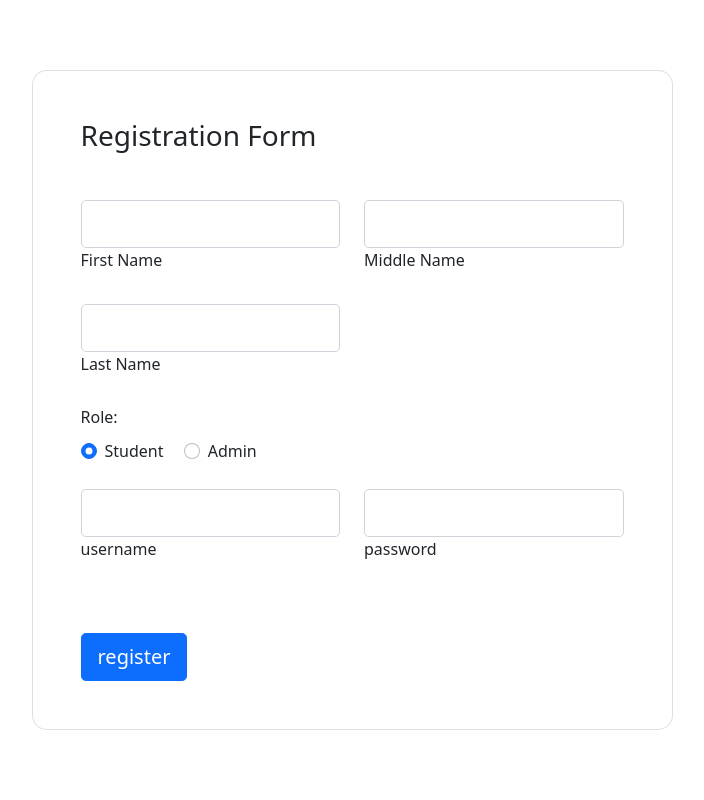
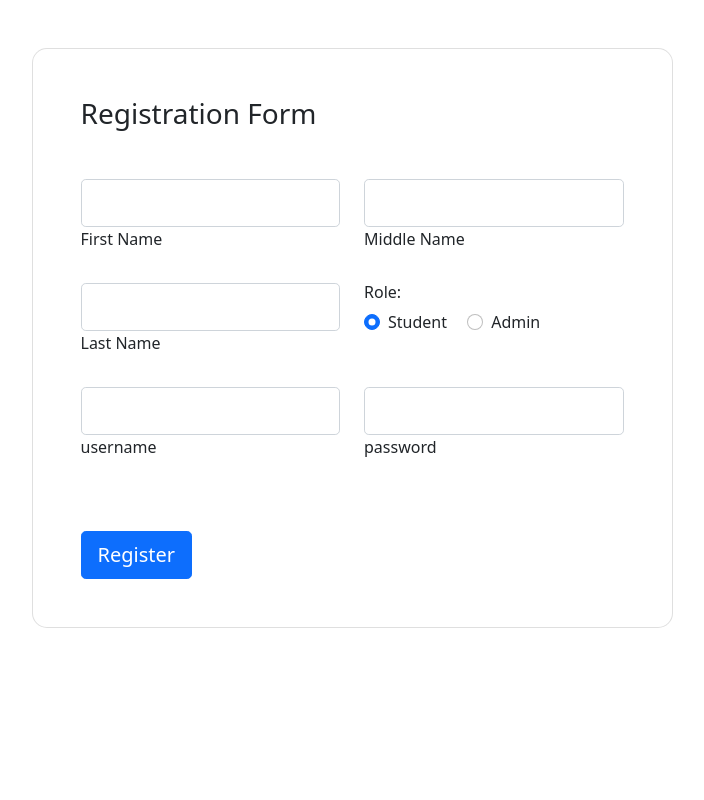
Before and after one commit to alxcyha/activity, a PHP site: page /register.php in a window 1280 px wide. Shown: the whole page, without its empty margins (288-992 px from the left). Run offline with PHP 8.4, Linux system fonts and the light colour scheme.

Commit message:
updated process and reg

```diff
--- a/process.php
+++ b/process.php
@@ -48,6 +48,7 @@
         '$role',
         current_timestamp())";
     $reg_result = mysqli_query($conn, $reg_query);
+
     echo "Hello $username , welcome!";
 }
 ?>
--- a/register.php
+++ b/register.php
@@ -1,5 +1,5 @@
 <?php include ("header.php")?>
-<section class="vh-100 gradient-custom">
+<section>
     <div class="container py-5 h-100">
         <div class="row justify-content-center align-items-center h-100">
             <div class="col-12 col-lg-9 col-xl-7">
@@ -32,15 +32,11 @@
                             <input type="text" name="lastName" class="form-control form-control-lg" />
                             <label class="form-label">Last Name</label>
                         </div>
-
                         </div>
-                    </div>
-
-                    <div class="row">
 
                         <div class="col-md-6 mb-4">
 
-                        <h6 class="mb-2 pb-1">Role: </h6>
+                        <h6>Role: </h6>
 
                         <div class="form-check form-check-inline">
                             <input class="form-check-input" type="radio" name="role" id="student"
@@ -73,7 +69,7 @@
                     </div>
 
                     <div class="mt-4 pt-2">
-                        <input class="btn btn-primary btn-lg" type="submit" name="regbutton" value="register" />
+                        <input class="btn btn-primary btn-lg" type="submit" name="regbutton" value="Register" />
                     </div>
 
                     </form>
```
